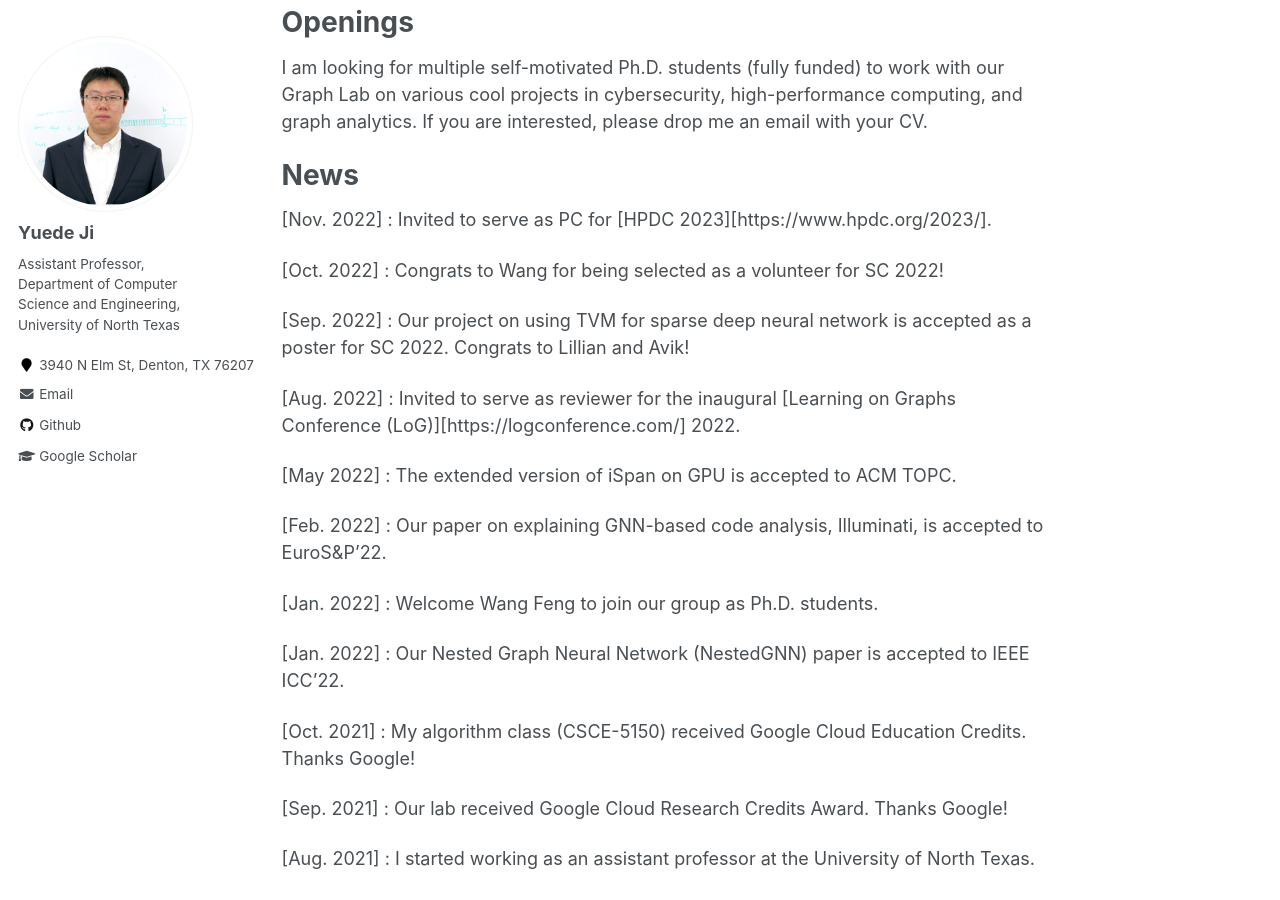
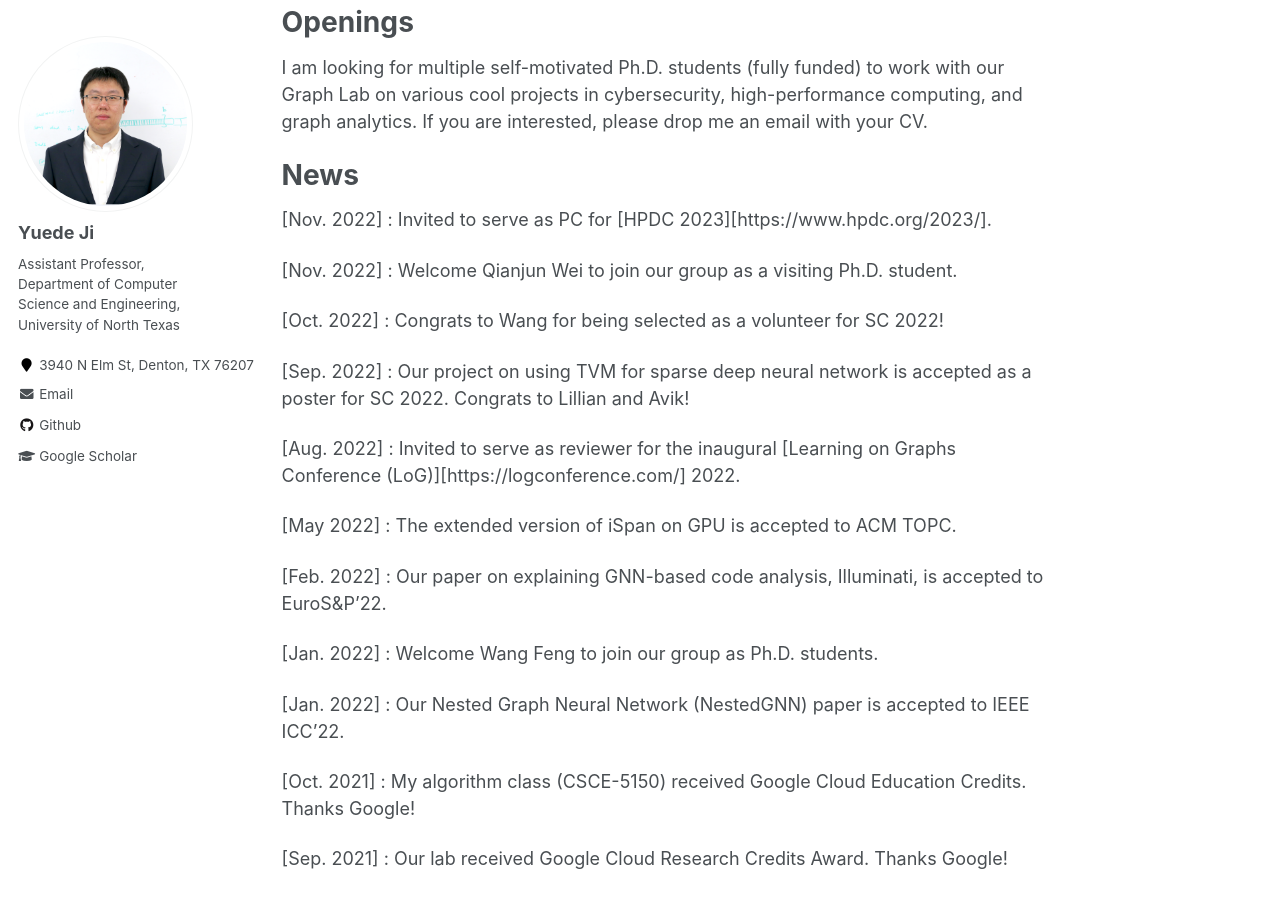
Before and after one commit to yuede/yuede.github.io, a Jekyll site: the page built from _pages/about.md, in a window 1280 px wide and 900 px high, scrolled down 602 px. Built offline with Jekyll 4.4.1, drawn with Linux system fonts in a browser that asks for light colours.

Commit message:
update lab

```diff
--- a/_pages/about.md
+++ b/_pages/about.md
@@ -23,7 +23,10 @@ I am looking for multiple self-motivated Ph.D. students (fully funded) to work w
 
 News
 ======
+
 [Nov. 2022] : Invited to serve as PC for [HPDC 2023][https://www.hpdc.org/2023/].
+
+[Nov. 2022] : Welcome Qianjun Wei to join our group as a visiting Ph.D. student.
 
 [Oct. 2022] : Congrats to Wang for being selected as a volunteer for SC 2022!
 
```
Also changed, not shown: _pages/lab.md (+1 -0 lines).
